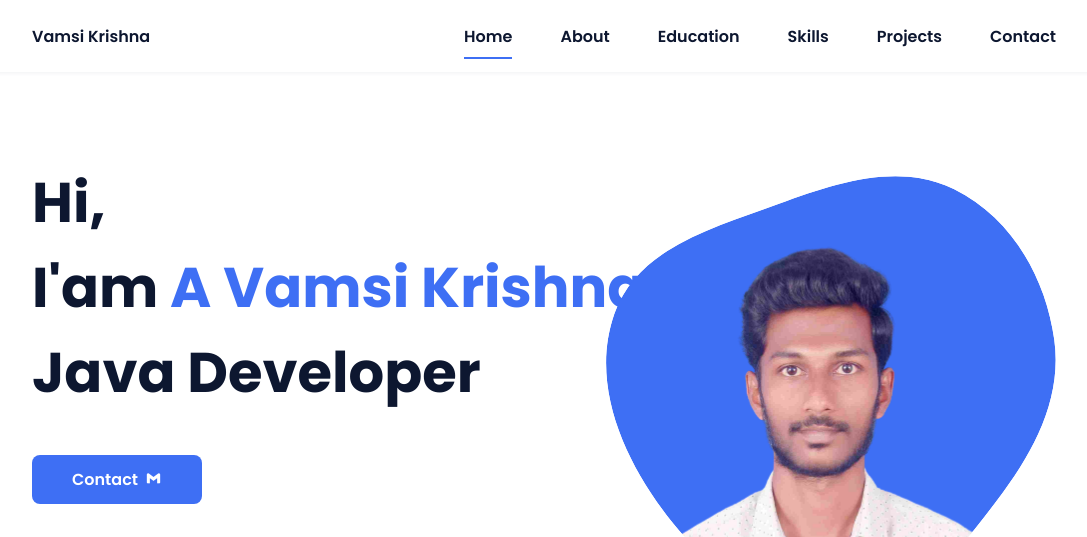
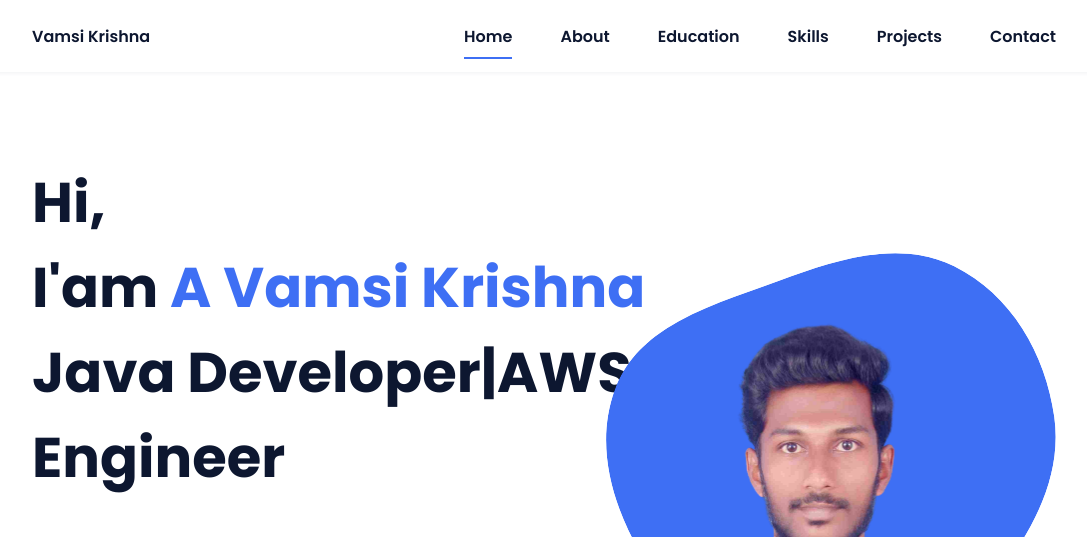
Before and after one commit to vkachanti/vamsiportfolio, a plain HTML site: page index.html in a window 1280 px wide. Shown: the top 537 px of the page, without its empty margins (96-1183 px from the left). Drawn offline with nearby package versions, Linux system fonts and the light colour scheme.

Commit message:
Update index.html

```diff
--- a/index.html
+++ b/index.html
@@ -41,7 +41,7 @@
             <!--===== HOME =====-->
             <section class="home bd-grid" id="home">
                 <div class="home__data">
-                    <h1 class="home__title">Hi,<br>I'am <span class="home__title-color">A Vamsi Krishna</span><br> Java Developer</h1>
+                    <h1 class="home__title">Hi,<br>I'am <span class="home__title-color">A Vamsi Krishna</span><br> Java Developer|AWS with DevOps Engineer </h1>
 
                     <a href="mailto:vkach@example.com" class="button">Contact&nbsp;&nbsp;<aclass="footer__icon"><i class='bx bxl-gmail' ></i></a></a>
                 </div>
```
